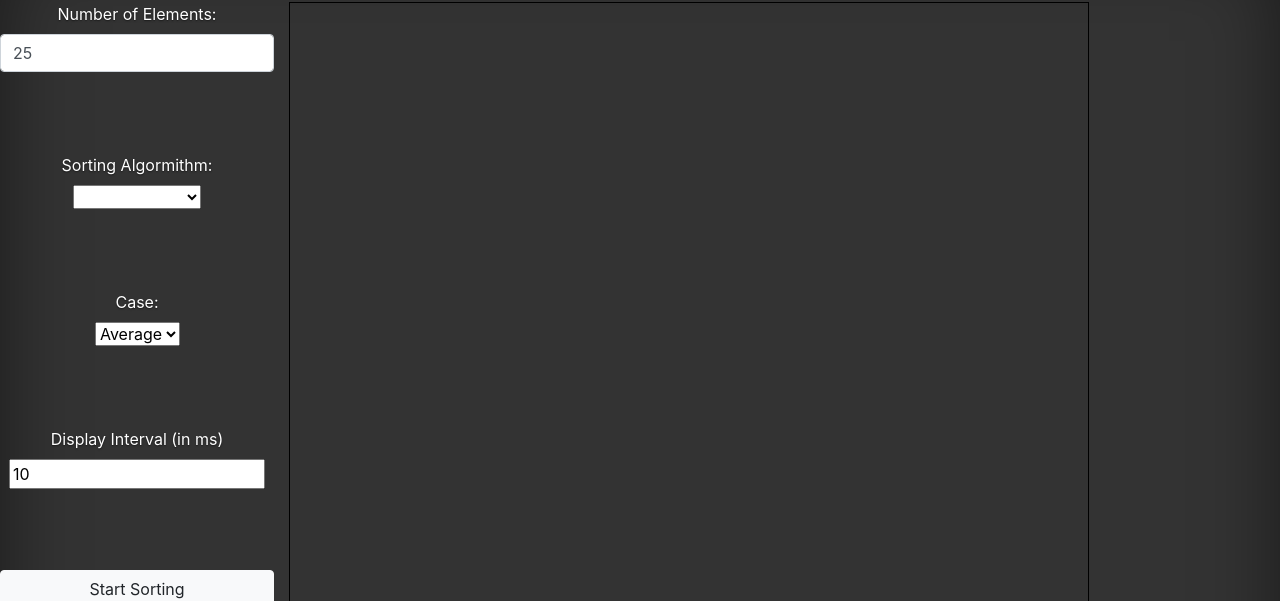
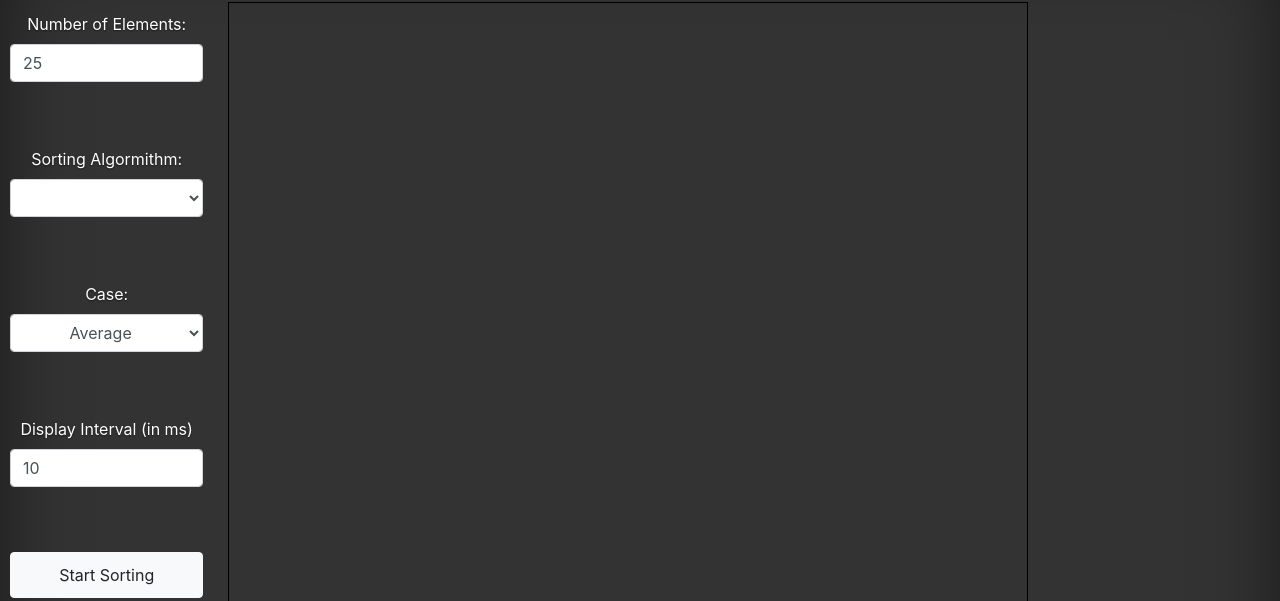
Before and after one commit to AustinHodgin/Algorithm_Visualization, a plain HTML site: page sorting.html in a window 1280 px wide. Shown: the part 54-655 px from the top of the page. Drawn offline with nearby package versions, Linux system fonts and the light colour scheme.

Commit message:
added code section for each sorting algorithm. Added code summary for each sorting algorithm. Added Complexity Section. Added padding to left of sidebar.

```diff
--- a/css/style.css
+++ b/css/style.css
@@ -34,6 +34,10 @@ body {
   display: flex;
 }
 
+.sortButton {
+  padding: 10px;
+}
+
 .sidebar {
   display: flex;
   flex-direction: column;
@@ -45,3 +49,11 @@ canvas {
   height: 600px;
   width: 800px;
 }
+
+.sidebar {
+  padding: 10px;
+}
+
+#code {
+  white-space: pre;
+}
--- a/js/sort_display.js
+++ b/js/sort_display.js
@@ -5,8 +5,6 @@
  *   boundY: rebinds the Y to the bottom left of the screen from the top left of the screen to help with drawing.
  *
  ******************************************************************/
-
-
 
 //global var to see if something is already running
 var runInterval;
@@ -26,6 +24,8 @@ function displaySorting(actionArr, unsortedArr, interval) {
 
   //set contex
   var c = canvas.getContext("2d");
+
+  c.width = Window.innerWidth;
 
   //translate the y to the bottom left and inverts the y values
   c.translate(0, canvas.height);
@@ -108,7 +108,7 @@ function displaySorting(actionArr, unsortedArr, interval) {
       clearInterval(runInterval);
     }
     clearInterval(runInterval);
-    runInterval = setInterval(function () {
+    runInterval = setInterval(function() {
       if (actionArr.length === 0) {
         colors = buildColorsArry(actionArr, arr, spacing, barWidth);
         drawArry(arr, colors, spacing, barWidth);
--- a/sorting.html
+++ b/sorting.html
@@ -35,28 +35,24 @@
   <div class="container-fluid">
     <div class="row">
       <!--Side Bar-->
-      <div class="text-center col-xs sidebar">
+      <div class="text-center col-xs-12 col-xl-2 sidebar">
         <div class="numElements">
           <label for="numElements">Number of Elements:</label> <br>
           <input class="form-control " type="number" name="numElements" id="numElements" value="25">
         </div>
         <div class="sortingAlgo">
           <label for="SortAlgo">Sorting Algormithm:</label><br>
-          <select class="text-center" name="algo" id="algo">
+          <select class="text-center form-control" name="algo" id="algo">
             <option disabled selected value></option>
             <option value="bubble">Bubble Sort</option>
             <option value="selection">Selection Sort</option>
             <option value="insertion">Insertion Sort</option>
             <option value="merge">Merge Sort</option>
-            <!-- <option value="quick">Quick Sort</option>
-
-
-            <option value="heap">Heap Sort</option> -->
           </select>
         </div>
         <div class="case">
           <label for="Select">Case: </label> <br>
-          <select class="text-center" name="arrCase" id="arrCase">
+          <select class="text-center form-control" name="arrCase" id="arrCase">
             <option class="text-center" value="average">Average</option>
             <option class="text-center" value="best">Best</option>
             <option class="text-center" value="worst">Worst</option>
@@ -64,22 +60,21 @@
         </div>
         <div class="intervalDiv">
           <label for="interval">Display Interval (in ms)</label> <br>
-          <input type="number" name="interval" id="interval" value="10">
+          <input class="form-control" type="number" name="interval" id="interval" value="10">
         </div>
         <button class="btn btn-light sortButton">Start Sorting</button>
       </div>
       <div class="col-lg">
         <canvas id="sortingCanvus"></canvas>
       </div>
-
-
     </div>
+    <div class="row"></div>
     <div class="row">
       <div class="col">
         <div class="summary">
           <h1>Summary</h1>
           <p id="summary"></p>
-          <!-- <p>Contrary to popular belief, Lorem Ipsum is not simply random text. It has roots in a piece of classical Latin literature from 45 BC, making it over 2000 years old. Richard McClintock, a Latin professor at Hampden-Sydney College in Virginia, looked up one of the more obscure Latin words, consectetur, from a Lorem Ipsum passage, and going through the cites of the word in classical literature, discovered the undoubtable source. Lorem Ipsum comes from sections 1.10.32 and 1.10.33 of "de Finibus Bonorum et Malorum" (The Extremes of Good and Evil) by Cicero, written in 45 BC. This book is a treatise on the theory of ethics, very popular during the Renaissance. The first line of Lorem Ipsum, "Lorem ipsum dolor sit amet..", comes from a line in section 1.10.32.</p> -->
+          <p ><strong id="complexity"></strong></p>
         </div>
       </div>
       <div class="col">
```
Also changed, not shown: gifs/Sorting_gif.gif (added).
